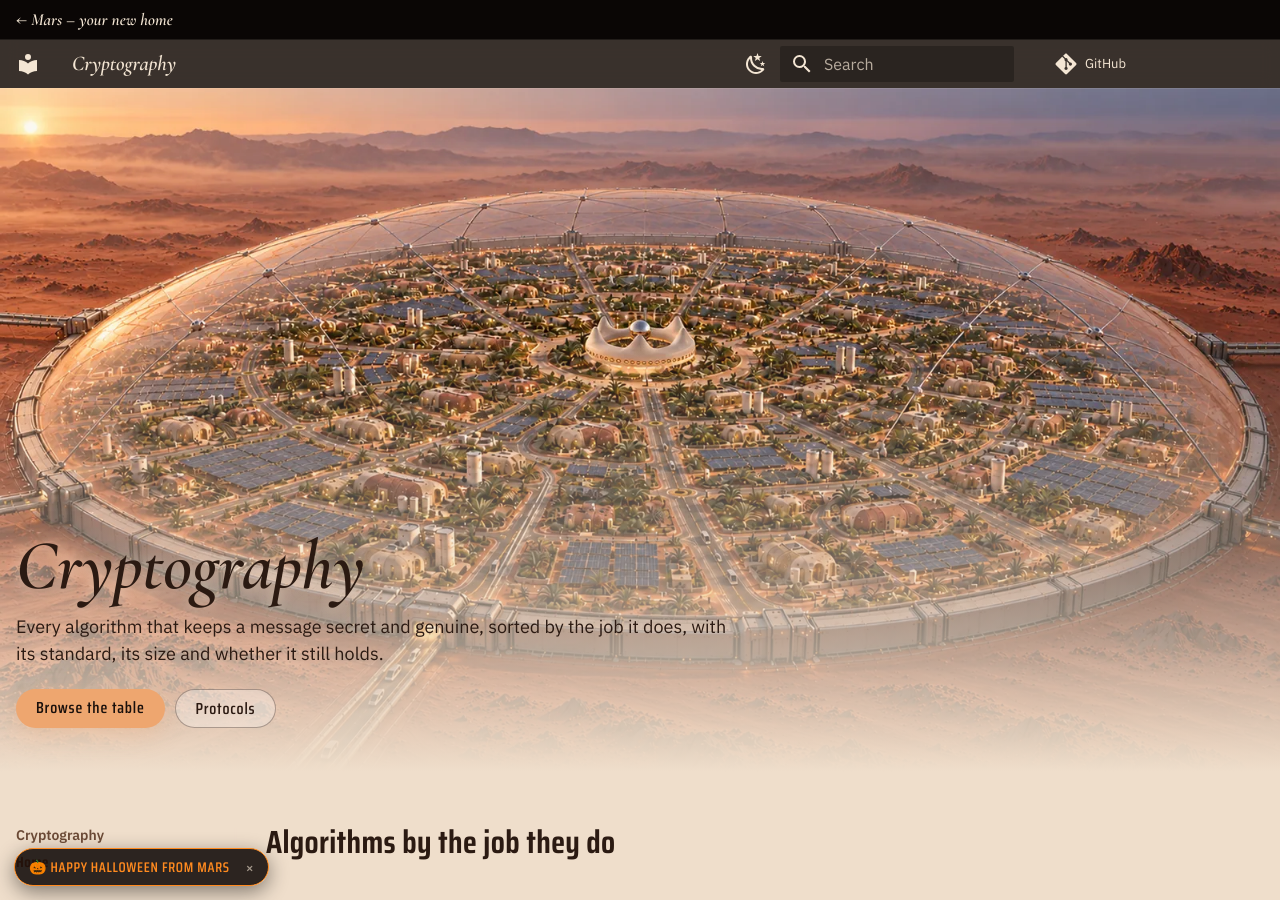
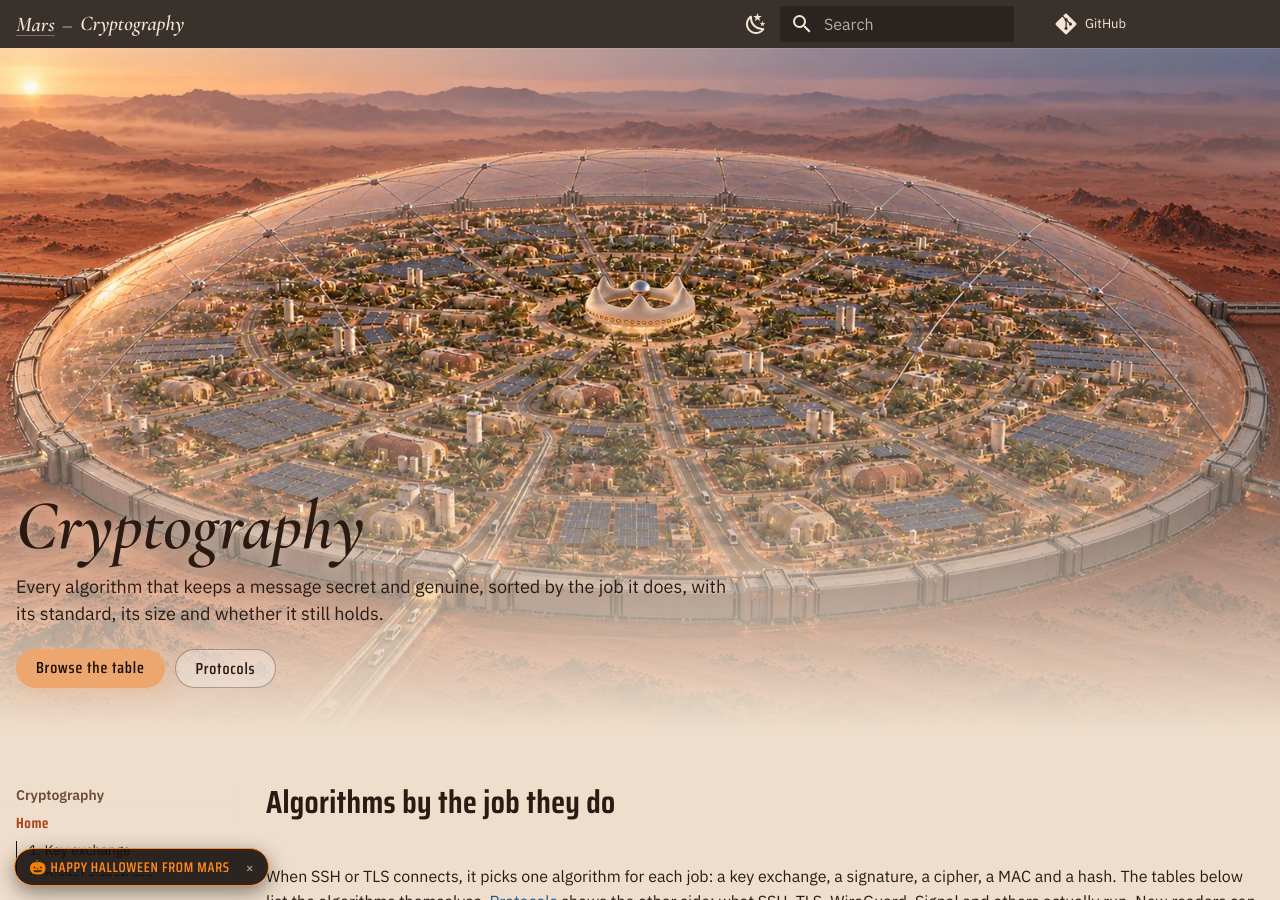
Before and after one commit to TTMathCS/cryptography, an MkDocs documentation site: the page built from docs/index.md, in a window 1280 px wide and 900 px high. Built offline with MkDocs 1.6.1 and Material for MkDocs 9.7.7, drawn with Linux system fonts in a browser that asks for light colours; comment, search, counter and statistics services are not loaded.

Commit message:
Drop the bar above the header; the wordmark reads "Mars – Cryptography" and Mars links to akadian.ca

```diff
--- /dev/null
+++ b/docs/javascripts/mars-link.js
@@ -0,0 +1,7 @@
+// "Mars" in the header goes back to akadian.ca; say so to screen readers (Material labels it with the site name)
+document$.subscribe(function () {
+  document.querySelectorAll("a.md-logo").forEach(function (a) {
+    a.setAttribute("aria-label", "Mars – your new home");
+    a.setAttribute("title", "Mars – your new home");
+  });
+});
--- a/docs/stylesheets/mars.css
+++ b/docs/stylesheets/mars.css
@@ -269,28 +269,60 @@
   .md-container { background-size: auto, 200% auto, auto; }
 }
 
-/* the bar above the header: back to the Mars homepage (overrides/main.html) */
-.md-banner {
-  background: #0a0605;
-  color: #cdb096;
-  border-bottom: 1px solid rgba(244, 230, 212, 0.1);
-}
-
-.md-banner__inner {
-  margin-top: 0.3rem;
-  margin-bottom: 0.3rem;
-  font-size: 0.7rem;
-}
-
-.md-banner .mars-back {
+/* the wordmark reads "Mars – Cryptography", like the homepage's "Mars – your new home";
+   "Mars" is the way back there (extra.homepage, overrides/partials/logo.html) */
+.md-header__button.md-logo {
+  display: inline-flex;
+  align-items: baseline;
+  margin: 0 0 0 0.2rem;
+  padding: 0.4rem 0 0.4rem 0.4rem;
   font-family: var(--mars-serif);
   font-style: italic;
   font-weight: 600;
-  font-size: 0.85rem;
-  color: #f4e6d4;
+  font-size: 1.05rem;
+  color: var(--md-primary-bg-color);
+  opacity: 1;
 }
 
-.md-banner .mars-back:hover,
-.md-banner .mars-back:focus-visible {
+.md-header__button.md-logo::after {
+  content: "–";
+  margin-left: 0.35em;
+  color: #cdb096;
+}
+
+.md-logo .mars-mark {
+  text-decoration: underline;
+  text-decoration-thickness: 1px;
+  text-underline-offset: 0.2em;
+  text-decoration-color: rgba(244, 230, 212, 0.35);
+  transition: color 0.2s, text-decoration-color 0.2s;
+}
+
+.md-header__button.md-logo:hover,
+.md-header__button.md-logo:focus-visible {
+  opacity: 1;
+}
+
+.md-logo:hover .mars-mark,
+.md-logo:focus-visible .mars-mark {
   color: #eea66f;
+  text-decoration-color: currentColor;
 }
+
+.md-header__inner .md-header__title {
+  margin-left: 0.35em;
+}
+
+/* the drawer on phones shows the same "Mars" link above the menu */
+.md-nav__button.md-logo {
+  font-family: var(--mars-serif);
+  font-style: italic;
+  font-weight: 600;
+  font-size: 1.05rem;
+}
+
+@media screen and (max-width: 76.234375em) {
+  .md-header__button[for="__drawer"] {
+    order: -1;
+  }
+}
--- a/mkdocs.yml
+++ b/mkdocs.yml
@@ -35,8 +35,12 @@ extra_css:
   - fonts/fonts.css
   - stylesheets/mars.css
 
+extra:
+  homepage: https://www.akadian.ca/
+
 extra_javascript:
   - javascripts/status.js
+  - javascripts/mars-link.js
   - javascripts/home-link.js
   - path: holidays/badge.js
     type: module
--- a/overrides/main.html
+++ /dev/null
@@ -1,5 +0,0 @@
-{% extends "base.html" %}
-
-{% block announce %}
-<a class="mars-back" href="https://www.akadian.ca/">← Mars – your new home</a>
-{% endblock %}
--- /dev/null
+++ b/overrides/partials/logo.html
@@ -0,0 +1 @@
+<span class="mars-mark">Mars</span>
```
